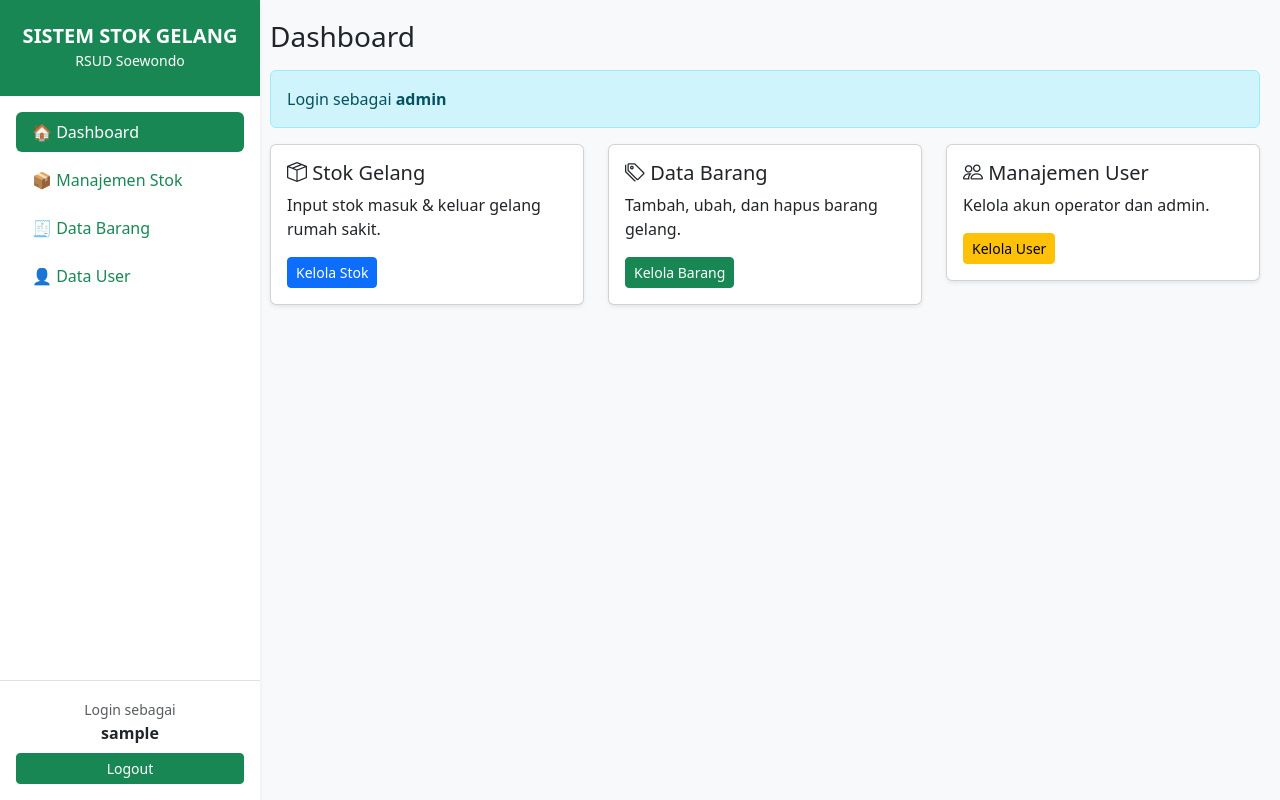
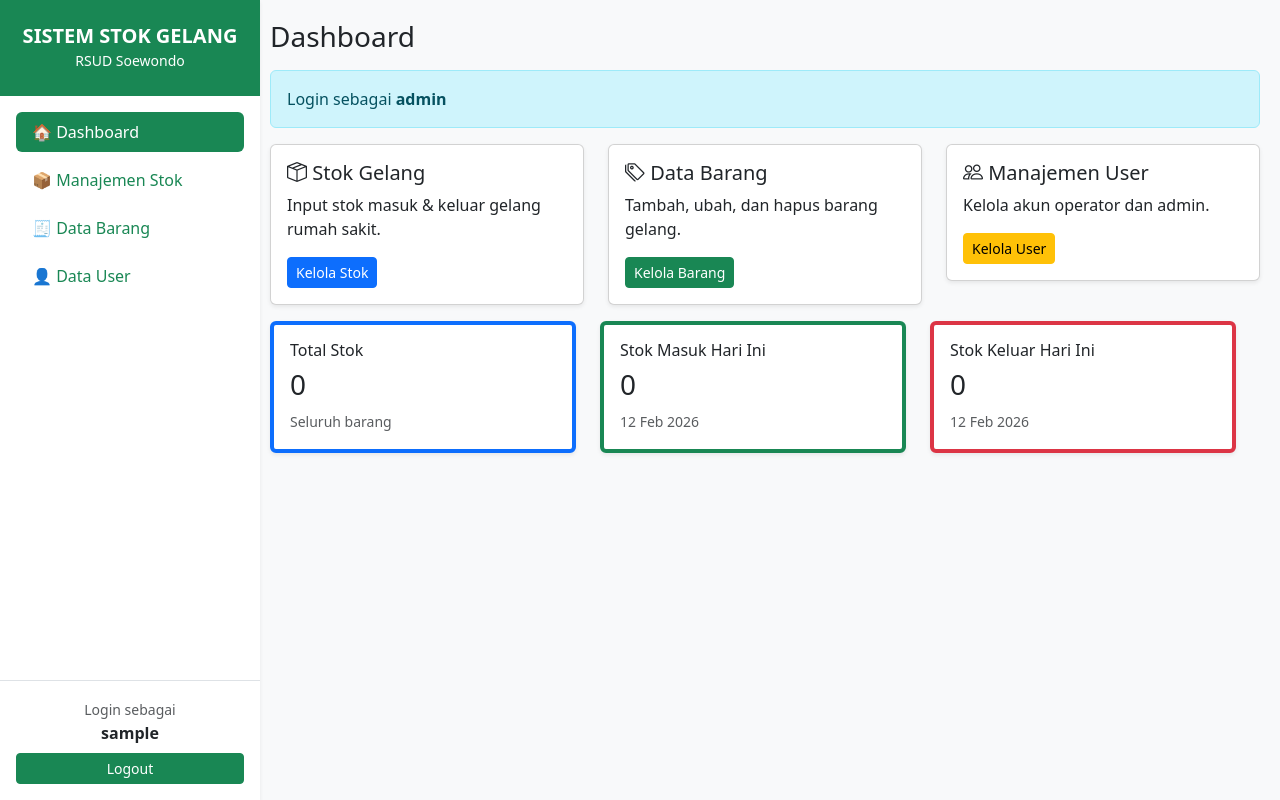
Before and after one commit to ReziBisma/Stock-Gudang-Gelang-Pasien-Rumah-Sakit-Soewondo, a PHP site: page /dashboard in a window 1280 px wide. Run offline with PHP 8.4, Linux system fonts and the light colour scheme; the visitor is signed in with stand-in values (Sample User, id 1); data that the repository does not hold is empty; a stand-in replaces the project's code that opens the database connection.

Commit message:
Add some view on dashboard\

```diff
--- a/dashboard.php
+++ b/dashboard.php
@@ -9,4 +9,39 @@ if (!isset($_SESSION['login'])) {
     exit;
 }
 
+/* ==============================
+   DASHBOARD STATISTIK
+============================== */
+
+// total stok terakhir semua barang
+$qTotalStok = mysqli_query($conn, "
+    SELECT SUM(stok_akhir) AS total
+    FROM (
+        SELECT barang_id, MAX(id) id
+        FROM stok
+        GROUP BY barang_id
+    ) last
+    JOIN stok s ON s.id = last.id
+");
+$totalStok = mysqli_fetch_assoc($qTotalStok)['total'] ?? 0;
+
+
+// total stok masuk hari ini
+$qMasuk = mysqli_query($conn, "
+    SELECT SUM(masuk) total
+    FROM stok
+    WHERE tanggal = CURDATE()
+");
+$totalMasuk = mysqli_fetch_assoc($qMasuk)['total'] ?? 0;
+
+
+// total stok keluar hari ini
+$qKeluar = mysqli_query($conn, "
+    SELECT SUM(keluar) total
+    FROM stok
+    WHERE tanggal = CURDATE()
+");
+$totalKeluar = mysqli_fetch_assoc($qKeluar)['total'] ?? 0;
+
+
 require __DIR__ . '/views/dashboard_view.php';
--- a/views/dashboard_view.php
+++ b/views/dashboard_view.php
@@ -98,6 +98,41 @@
             </div>
         <?php endif; ?>
 
+        <div class="row mb-4">
+
+    <div class="col-md-4">
+        <div class="card shadow-sm border-start border-primary border-4">
+            <div class="card-body">
+                <h6>Total Stok</h6>
+                <h3><?= $totalStok ?></h3>
+                <small class="text-muted">Seluruh barang</small>
+            </div>
+        </div>
+    </div>
+
+    <div class="col-md-4">
+        <div class="card shadow-sm border-start border-success border-4">
+            <div class="card-body">
+                <h6>Stok Masuk Hari Ini</h6>
+                <h3><?= $totalMasuk ?></h3>
+                <small class="text-muted"><?= date('d M Y') ?></small>
+            </div>
+        </div>
+    </div>
+
+    <div class="col-md-4">
+        <div class="card shadow-sm border-start border-danger border-4">
+            <div class="card-body">
+                <h6>Stok Keluar Hari Ini</h6>
+                <h3><?= $totalKeluar ?></h3>
+                <small class="text-muted"><?= date('d M Y') ?></small>
+            </div>
+        </div>
+    </div>
+
+</div>
+
+
     </div>
 
 </div>
```
